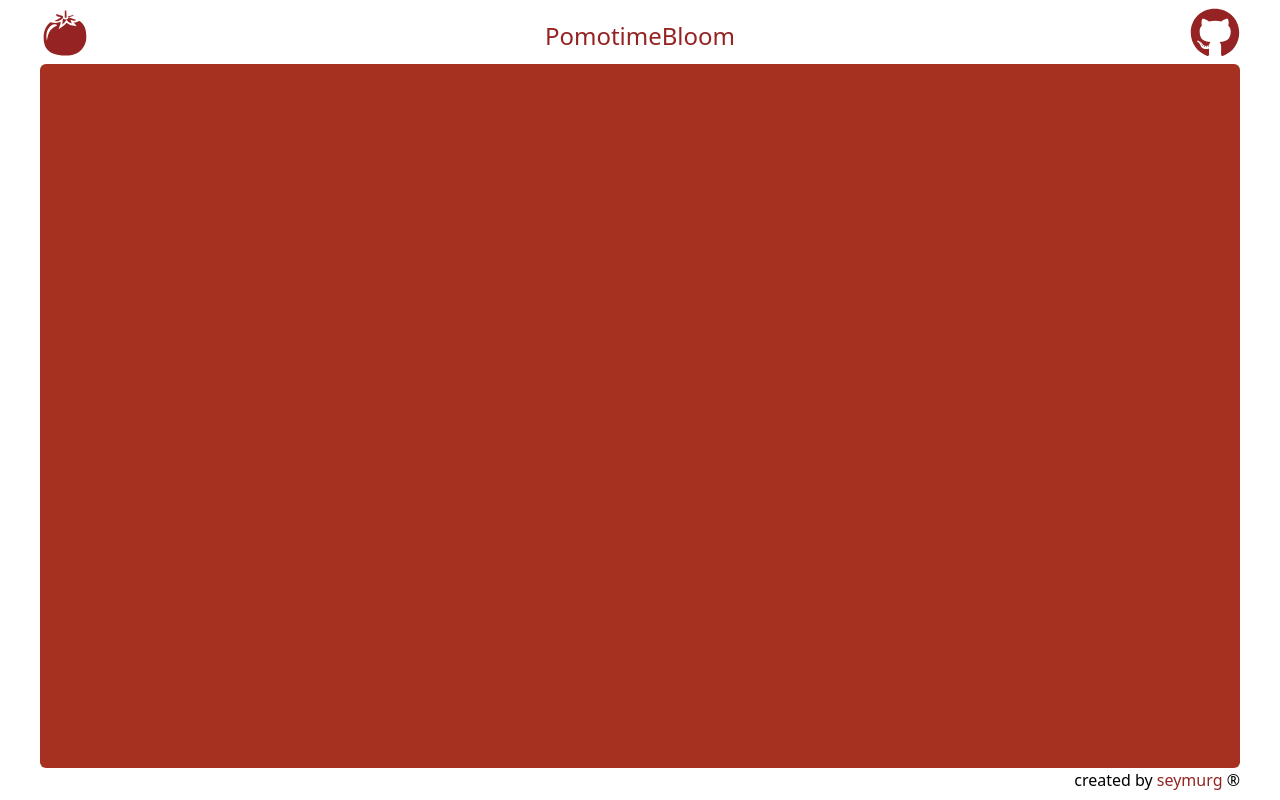
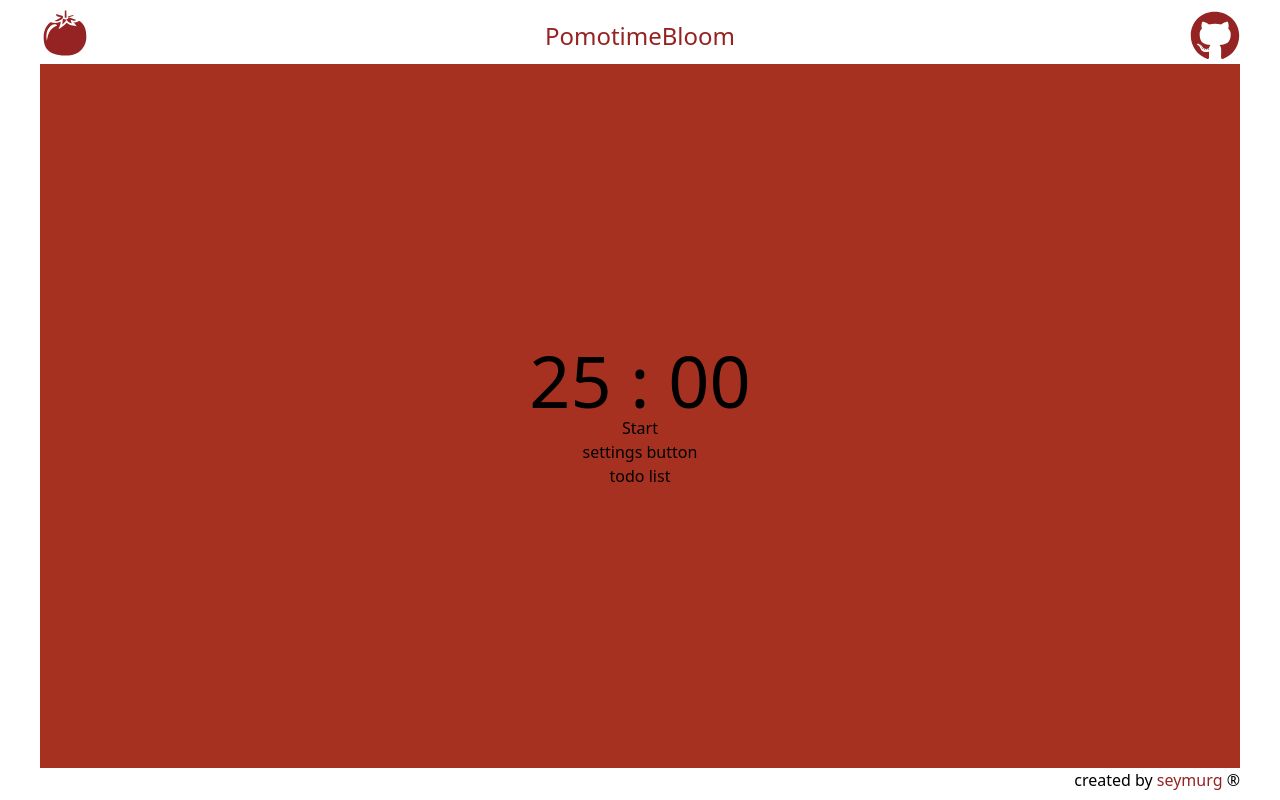
Before and after one commit to saymoreg/pomotimebloom-react, a React (Create React App) app: page / in a window 1280 px wide. Built offline with nearby package versions, Linux system fonts and the light colour scheme.

Commit message:
"simple timer start/stop (in progress)"

```diff
--- a/src/App.js
+++ b/src/App.js
@@ -4,11 +4,9 @@ import PomodoroTimer from "./components/PomodoroTimer";
 
 function App() {
   return (
-    <div className="flex flex-col h-screen px-10 py-2">
+    <div className="flex flex-col justify-center px-10 py-2 w-full h-screen">
       <Header />
-      <main className="flex-grow bg-secondary rounded-md">
-        <PomodoroTimer />
-      </main>
+      <PomodoroTimer />
       <Footer />
     </div>
   );
--- a/src/components/Header.jsx
+++ b/src/components/Header.jsx
@@ -11,9 +11,9 @@ const Header = () => {
       </div>
       <div className="text-2xl text-primary">PomotimeBloom</div>
       <div>
-        <button>
-          <FaGithub className="text-primary hover:text-secondary" size={50} href="" />
-        </button>
+        <a href="https://github.com/saymoreg/pomotimebloom-react">
+          <FaGithub className="text-primary hover:text-secondary" size={50} />
+        </a>
       </div>
     </div>
   );
--- a/src/components/PomodoroTimer.jsx
+++ b/src/components/PomodoroTimer.jsx
@@ -1,5 +1,57 @@
+import React, { useState, useEffect } from "react";
+
 const PomodoroTimer = () => {
-  return <div></div>;
+  const [timer, setTimer] = useState(1500);
+  const [isActive, setIsActive] = useState(false);
+
+  useEffect(() => {
+    let interval;
+
+    if (isActive && timer > 0) {
+      interval = setInterval(() => {
+        setTimer((prevTimer) => prevTimer - 1);
+      }, 1000);
+    } else if (timer === 0) {
+      setIsActive(false);
+    }
+
+    return () => clearInterval(interval);
+  }, [isActive, timer]);
+
+  const startTimer = () => {
+    setIsActive(true);
+  };
+
+  const stopTimer = () => {
+    setIsActive(false);
+  };
+
+  const formatTime = (seconds) => {
+    const minutes = Math.floor(seconds / 60)
+      .toString()
+      .padStart(2, "0");
+    const remainingSeconds = (seconds % 60).toString().padStart(2, "0");
+    return `${minutes} : ${remainingSeconds}`;
+  };
+
+  return (
+    <div className="flex flex-col justify-center items-center flex-grow bg-secondary px-96">
+      {/* screen where timer will be shown */}
+      <div className="text-7xl">{formatTime(timer)}</div>
+      {/* buttons of control start/stop/short_break/long_break */}
+      <div>
+        {!isActive ? (
+          <button onClick={startTimer}>Start</button>
+        ) : (
+          <button onClick={stopTimer}>Stop</button>
+        )}
+      </div>
+      {/* settings button where you may customize your timer */}
+      <div>settings button</div>
+      {/* todo list task where you may add/delete/modify and put a checkmark on task */}
+      <div>todo list</div>
+    </div>
+  );
 };
 
 export default PomodoroTimer;
```
